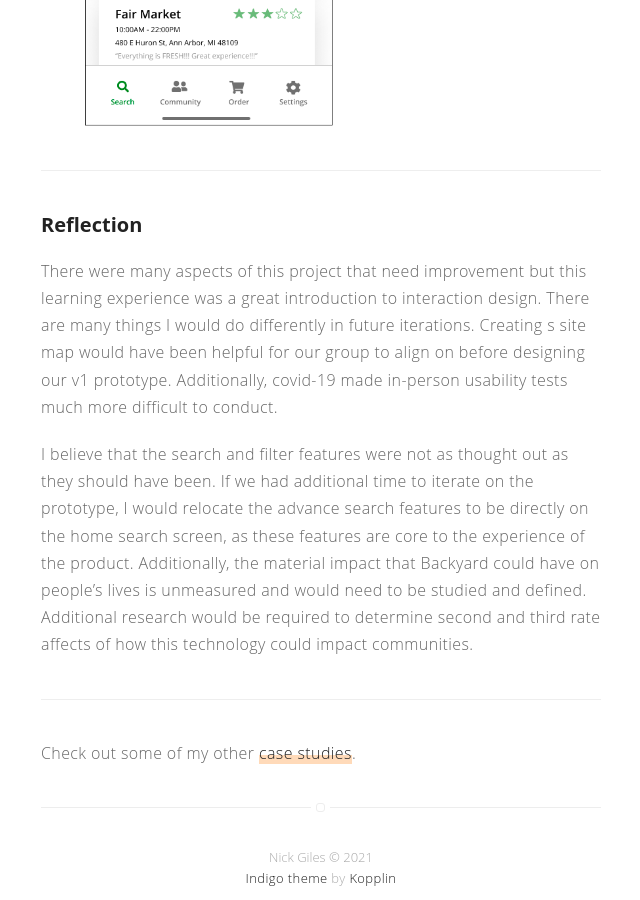
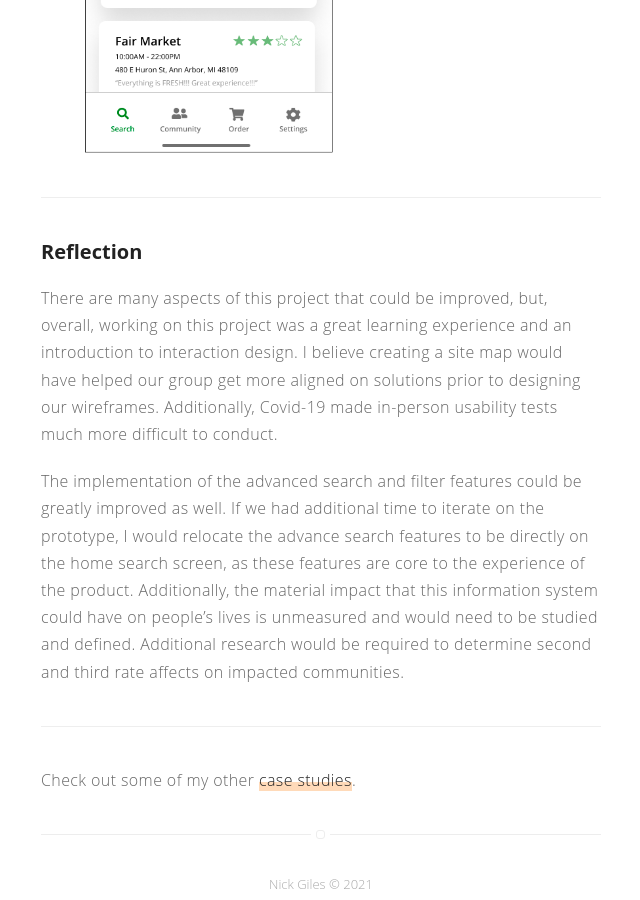
Before and after one commit to Nicholasdgiles/nicholasgiles.github.io, a Jekyll site: the page built from _posts/2020-12-13-interaction-design.markdown, in a window 1280 px wide and 900 px high, scrolled down 17793 px. Shown: the whole window, without its empty margins (319-959 px from the left). Built offline with Jekyll 4.4.1, drawn with Linux system fonts in a browser that asks for light colours; some of the changed text lies outside the part shown.

Commit message:
backyard case study copy updates

```diff
--- a/_posts/2020-12-13-interaction-design.markdown
+++ b/_posts/2020-12-13-interaction-design.markdown
@@ -128,7 +128,7 @@
 
 #### Inspiration
 
-I pulled inspiration from a number of websites and styles. This visual mood board served as a starting point for conversations with the team.
+I pulled creative inspiration from a number of websites and applications. The inspiration board below served as a starting point for conversations with the team about individual design components.
 <img src="http://nicholasgiles.com/assets/images/inspo.png" class="bigger-image" alt="Inspiration" />
 
 <h4>Typography</h4>
@@ -142,14 +142,14 @@
 
 #### V1 High-Fidelity Prototype
 
-The area of the product that I worked on for our v1 high fidelity prototype was the advance search features. During an in-class design review, we received the following feedback on our v1 prototype:
+For our v1 high fidelity prototype, I focused on the advanced search features. During an in-class design review, we received the following feedback on our v1 prototype:
 * Visual elements are inconsistent.
 * Accessibility improvements are needed.
 * Consider adding back button.
 * Additional filters may be hidden from the users' awareness if they never click the add filter button.
 * It's a little unclear where the saved filter setting are saved and if users can edit them.
 
- Below you can see the changes I made from the v1 prototype to the v2 prototype based on this feedback.
+ Below you can see the changes that were made from the v1 prototype to the v2 prototype based on this feedback.
 
 <img src="http://nicholasgiles.com/assets/images/prototype_evolution.png" style="display: block; margin-left: auto; margin-right: auto;" alt="Prototype Evolution" />
 
@@ -168,7 +168,7 @@
 * standardized font size, position, and style
 * standardized spacing between elements using an 8x8px grid
 
-Using a color contrast assessment tool, we tested the color contrast of white text on the green background and realized that the contrast between our initial green color and white was not sufficient in order to satisfy Web Content Accessibility Guidelines (WCAG) and American Disabilities Act (ADA) requirements. We adjusted our colors accordingly to ensure we comply with these important guidelines and accessibility laws here in the U.S.
+Using a color contrast assessment tool, we tested the color contrast of white text on the green background and realized that the contrast between our initial green color and white was not sufficient in order to satisfy Web Content Accessibility Guidelines (WCAG) and American Disabilities Act (ADA) requirements. We adjusted our colors accordingly to ensure we comply with these important guidelines and accessibility laws in the U.S.
 
 Below you can find the final product slides we presented on the last day of class:
 <br><br><br>
@@ -178,9 +178,9 @@
 
 ### Reflection
 
-There were many aspects of this project that need improvement but this learning experience was a great introduction to interaction design. There are many things I would do differently in future iterations. Creating s site map would have been helpful for our group to align on before designing our v1 prototype. Additionally, covid-19 made in-person usability tests much more difficult to conduct.
+There are many aspects of this project that could be improved, but, overall, working on this project was a great learning experience and an introduction to interaction design. I believe creating a site map would have helped our group get more aligned on solutions prior to designing our wireframes. Additionally, Covid-19 made in-person usability tests much more difficult to conduct.
 
-I believe that the search and filter features were not as thought out as they should have been. If we had additional time to iterate on the prototype, I would relocate the advance search features to be directly on the home search screen, as these features are core to the experience of the product. Additionally, the material impact that Backyard could have on people's lives is unmeasured and would need to be studied and defined. Additional research would be required to determine second and third rate affects of how this technology could impact communities.
+The implementation of the advanced search and filter features could be greatly improved as well. If we had additional time to iterate on the prototype, I would relocate the advance search features to be directly on the home search screen, as these features are core to the experience of the product. Additionally, the material impact that this information system could have on people's lives is unmeasured and would need to be studied and defined. Additional research would be required to determine second and third rate affects on impacted communities.
 
 ---
 
```
